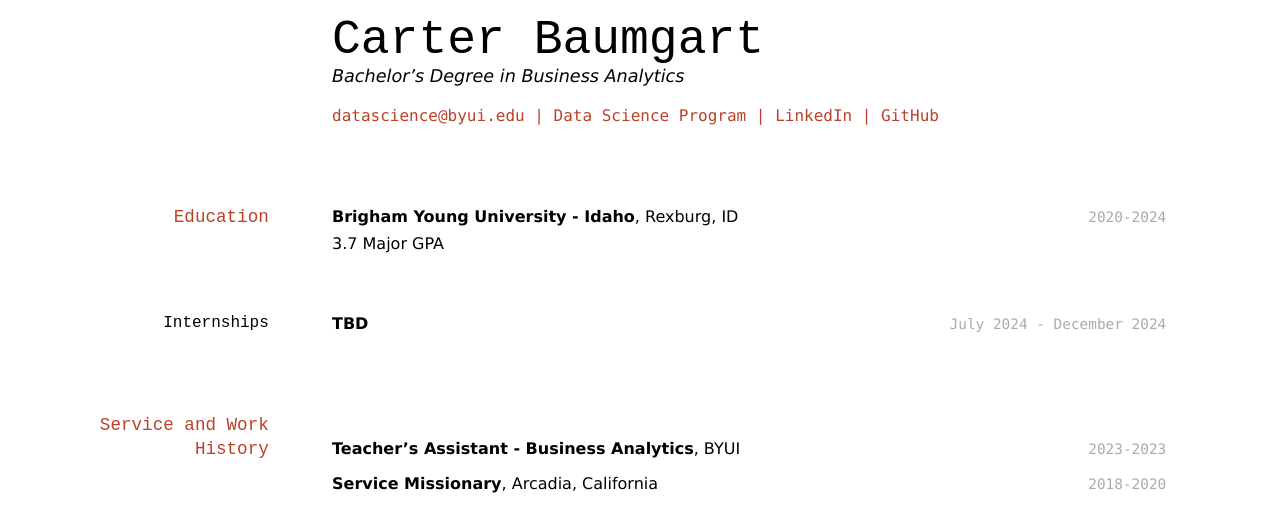
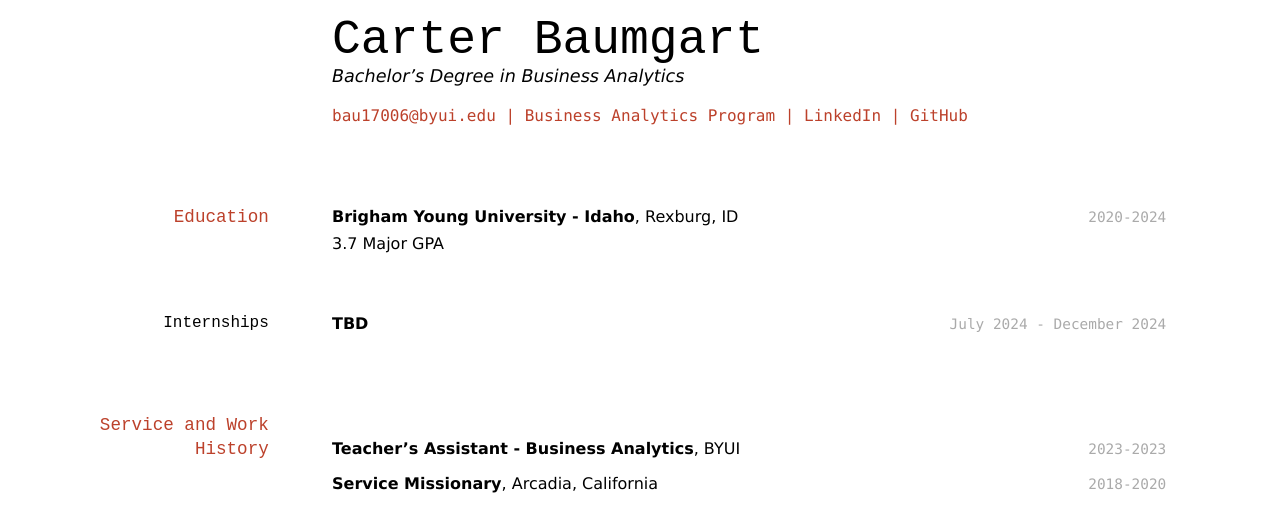
Before and after one commit to Carter-Baumgart/Carter-Baumgart-Resume, a Jekyll site: the page built from docs/index.md, in a window 1280 px wide. Shown: the top 532 px of the page. Built offline with Jekyll 4.4.1, drawn with Linux system fonts in a browser that asks for light colours.

Commit message:
Carter Baumgart - index.md

```diff
--- a/docs/index.md
+++ b/docs/index.md
@@ -6,8 +6,8 @@ title: Carter Baumgart's Resume
 Bachelor's Degree in Business Analytics
 
 <div id="webaddress">
-<a href="datascience@byui.edu">datascience@byui.edu</a>
-| <a href="https://byuidatascience.github.io/development.html">Data Science Program</a>
+<a href="datascience@byui.edu">bau17006@byui.edu</a>
+| <a href="https://byuidatascience.github.io/development.html">Business Analytics Program</a>
 | <a href="https://www.linkedin.com/groups/13537407/">LinkedIn</a>
 | <a href="https://github.com/byuids-resumes">GitHub</a>
 </div>
```
